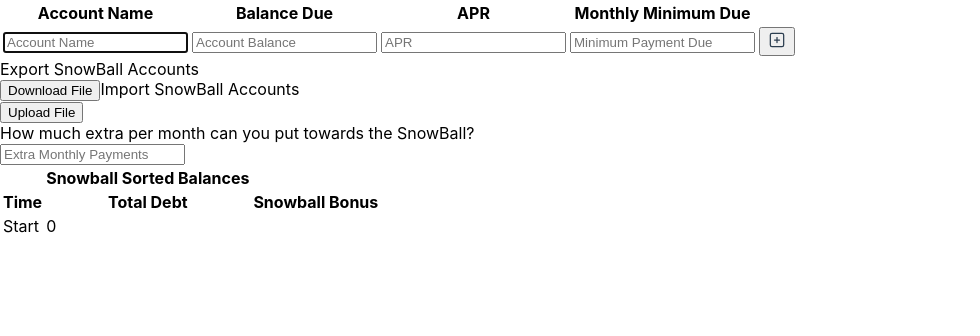
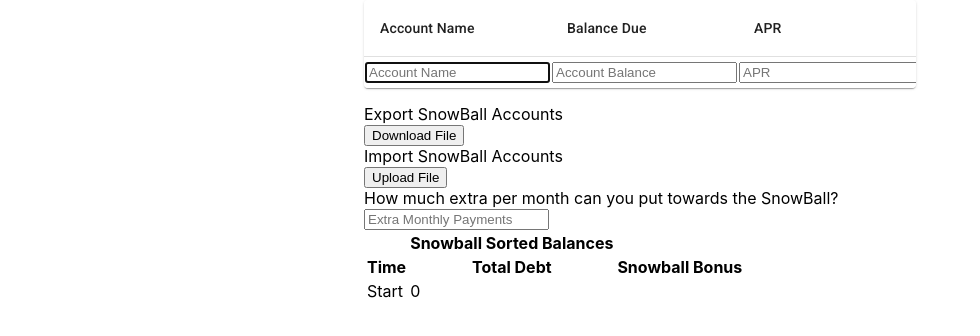
Before and after one commit to chase-skibeness/snowball, a React (Create React App) app: page / in a window 1280 px wide. Shown: the top 336 px of the page, without its empty margins (0-980 px from the left). Built offline with nearby package versions, Linux system fonts and the light colour scheme.

Commit message:
started conversion of components

```diff
--- a/src/AccountsDisplay/AccountDataRow.js
+++ b/src/AccountsDisplay/AccountDataRow.js
@@ -1,7 +1,7 @@
+import { Edit, Save } from "@mui/icons-material";
+import { IconButton, TableCell, TableRow } from "@mui/material";
 import { useState } from "react";
 import Account from "../Account";
-import { ReactComponent as EditIcon } from "../assets/EditIcon.svg";
-import { ReactComponent as SaveIcon } from "../assets/SaveIcon.svg";
 
 export default function AccountDataRow({ account, updateAccounts, accounts }) {
   const [isReadOnly, setReadOnly] = useState(true);
@@ -30,57 +30,62 @@ export default function AccountDataRow({ account, updateAccounts, accounts }) {
   }
 
   return (
-    <tr key={account.name}>
-      <td>
+    <TableRow key={account.name}>
+      <TableCell>
         <form id={account.name + "Form"}>
-          <input
+          {isReadOnly ? localAccountInput.name :
+            <input
             form={account.name + "Form"}
             type="text"
             onChange={(e) => handleAccountEdit(e, "name")}
-            value={localAccountInput.name}
-            readOnly={isReadOnly}
-          ></input>
+            defaultValue={localAccountInput.name}
+            />
+          }
         </form>
-      </td>
-      <td>
-        <input
+      </TableCell>
+      <TableCell>
+        {isReadOnly ? localAccountInput["balance Due"] :
+          <input
           form={account.name + "Form"}
           type="number"
           step={0.01}
           onChange={(e) => handleAccountEdit(e, "balance Due")}
-          value={localAccountInput["balance Due"]}
-          readOnly={isReadOnly}
-        ></input>
-      </td>
-      <td>
-        <input
+          defaultValue={localAccountInput["balance Due"]}
+          />
+        }
+      </TableCell>
+      <TableCell>
+        {isReadOnly ? localAccountInput.APR :
+          <input
           form={account.name + "Form"}
           type="number"
           step={0.01}
           onChange={(e) => handleAccountEdit(e, "APR")}
-          value={localAccountInput.APR}
-          readOnly={isReadOnly}
-        ></input>
-      </td>
-      <td>
-        <input
+          defaultValue={localAccountInput["APR"]}
+          />
+        }
+      </TableCell>
+      <TableCell>
+        {isReadOnly ? localAccountInput["minimum Payment Due"] :
+          <input
           form={account.name + "Form"}
           type="number"
           step={0.01}
           onChange={(e) => handleAccountEdit(e, "minimum Payment Due")}
-          value={localAccountInput["minimum Payment Due"]}
-          readOnly={isReadOnly}
-        ></input>
-      </td>
-      <td>
-        <button
+          defaultValue={localAccountInput["minimum Payment Due"]}
+          />
+        }
+      </TableCell>
+      <TableCell>
+        <IconButton
+          variant="contained"
           form={account.name + "Form"}
           type="submit"
           onClick={(e) => handleAccountEditSave(e)}
         >
-          {isReadOnly ? <EditIcon /> : <SaveIcon />}
-        </button>
-      </td>
-    </tr>
+          {isReadOnly ? <Edit /> : <Save />}
+        </IconButton>
+      </TableCell>
+    </TableRow>
   );
 }
--- a/src/AccountsDisplay/AccountsDisplay.js
+++ b/src/AccountsDisplay/AccountsDisplay.js
@@ -1,3 +1,4 @@
+import { Grid, Paper, Table, TableBody, TableCell, TableContainer, TableHead, TableRow } from "@mui/material";
 import AccountDataRow from "./AccountDataRow";
 import AddAccountForm from "./AddAccountForm";
 
@@ -16,17 +17,19 @@ export default function AccountsDisplay({ accounts, updateAccounts }) {
   }
 
   return (
-    <section>
-      <table>
-        <thead>
-          <tr key="HeaderRow">
-            <th>Account Name</th>
-            <th>Balance Due</th>
-            <th>APR</th>
-            <th>Monthly Minimum Due</th>
-          </tr>
-        </thead>
-        <tbody>
+    <Grid container spacing={2}>
+      <Grid item xs={12}>
+        <TableContainer component={Paper}>
+          <Table>
+            <TableHead>
+              <TableRow key="HeaderRow">
+                <TableCell>Account Name</TableCell>
+                <TableCell>Balance Due</TableCell>
+                <TableCell>APR</TableCell>
+                <TableCell>Monthly Minimum Due</TableCell>
+              </TableRow>
+            </TableHead>
+            <TableBody>
               {accounts.map(function (account) {
                 return (
                   <AccountDataRow
@@ -37,18 +40,26 @@ export default function AccountsDisplay({ accounts, updateAccounts }) {
                 );
               })}
               <AddAccountForm accounts={accounts} updateAccounts={updateAccounts} />
-        </tbody>
-      </table>
+            </TableBody>
+          </Table>
+        </TableContainer>
+      </Grid>
+      <Grid item xs={12}>
         <form className="setImportExportArea">
+          <Grid item xs={6}>
             <label>
               Export SnowBall Accounts <br />
               <button onClick={(e) => exportAccounts(e)} >Download File</button>
             </label>
+          </Grid>
+          <Grid item xs={6}>
             <label>
             Import SnowBall Accounts <br />
             <button >Upload File</button>
             </label>
+          </Grid>
         </form>
-    </section>
+      </Grid>
+    </Grid>
   );
 }
--- a/src/App.js
+++ b/src/App.js
@@ -1,3 +1,4 @@
+import { Container } from "@mui/material";
 import { useState, useEffect } from "react";
 import AccountsDisplay from "./AccountsDisplay/AccountsDisplay";
 import SnowBallDisplay from "./SnowBallDisplay/SnowBallDisplay";
@@ -13,10 +14,10 @@ function App() {
   }, [accounts]);
 
   return (
-    <div>
+    <Container maxWidth="sm">
       <AccountsDisplay accounts={accounts} updateAccounts={updateAccounts} />
       <SnowBallDisplay accounts={accounts} />
-    </div>
+    </Container>
   );
 }
 
```
Lines whose indentation alone changed are shown as unchanged.
